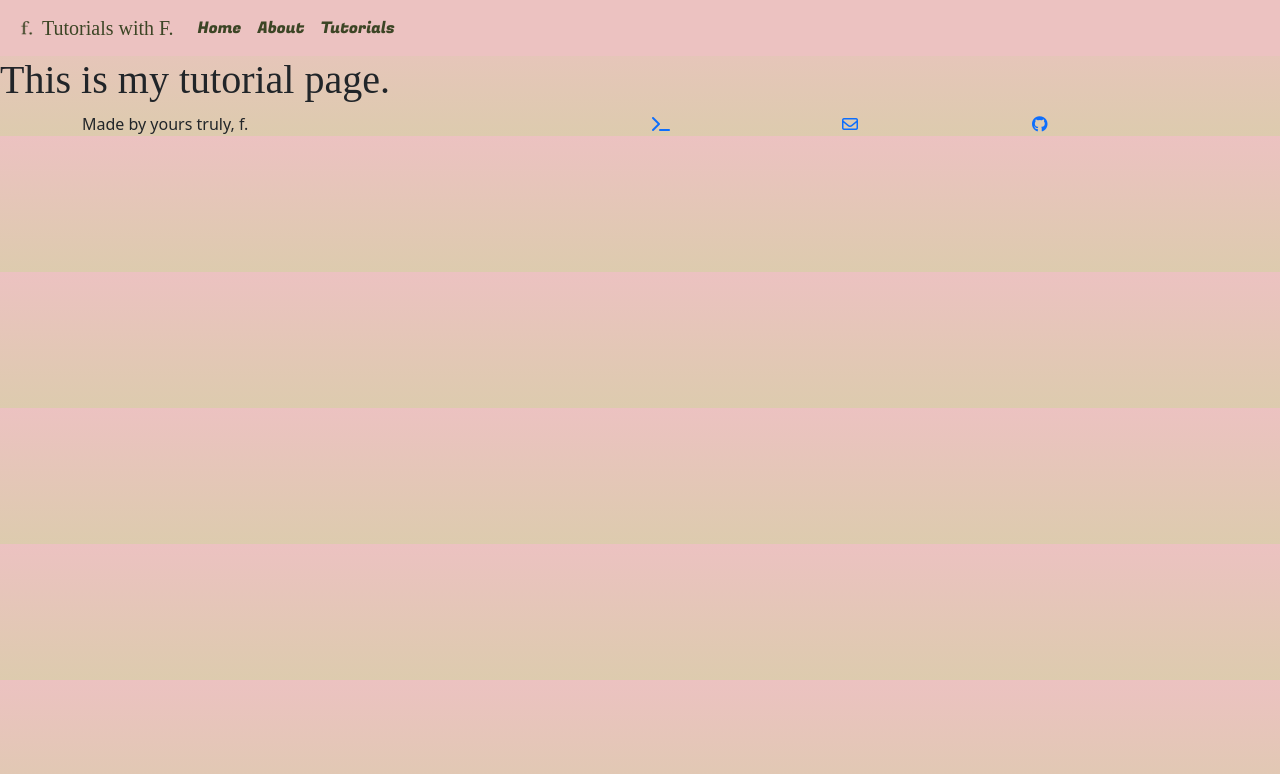
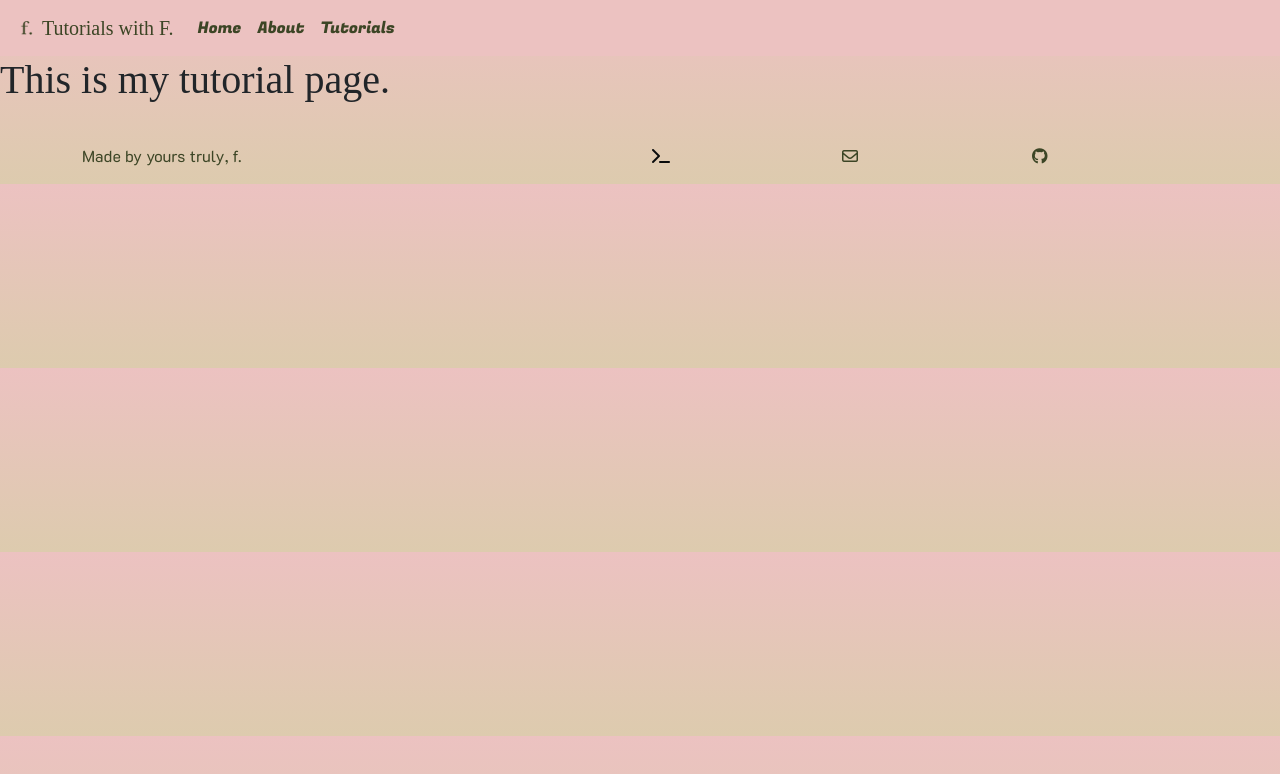
Before and after one commit to PKuzi01/tut-website.ppk, a React (Vite) app: page /tutorials in a window 1280 px wide. Shown: the top 774 px of the page. Built offline with nearby package versions, Linux system fonts and the light colour scheme; a web font is replaced by a local one.

Commit message:
fix icon sizes and position

```diff
--- /dev/null
+++ b/src/assets/style/Footer.css
@@ -0,0 +1,13 @@
+.row {
+    margin-top: 40px;
+}
+
+.footer-text {
+    color: #3c4525;
+}
+
+.footer-icon > a > i {
+    color: #3c4525;
+    width: 30px;
+    height: 30px;
+}
--- a/src/pages/Footer.jsx
+++ b/src/pages/Footer.jsx
@@ -1,21 +1,24 @@
 import React from "react";
+import "../assets/style/Footer.css";
 
 function Footer(){
     return(
         <div className="container">
            <div className="row">
-            <div className="col-6">Made by yours truly, f.</div>
-            <div className="col-2">
+            <div className="col-6">
+                <p className="footer-text">Made by yours truly, f.</p>
+            </div>
+            <div className="col-2 footer-icon">
                 <a href="https://portfolio-ppk.netlify.app/" title="Portfolio" target="_blank">
-                    <i className="fa-solid fa-terminal" style={{color: "#090a0b;"}}></i>
+                    <i className="fa-solid fa-terminal" style={{color: "#090a0b"}}></i>
                 </a>
             </div>
-            <div className="col-2">
+            <div className="col-2 footer-icon">
                 <a href="mailto:ilaphi@outlook.com" title="Mail" target="_blank">
                 <i class="fa-regular fa-envelope" style={{color: "#090a0b;"}}></i>
                 </a>
             </div>
-            <div className="col-2">
+            <div className="col-2 footer-icon">
                 <a href="https://github.com/PKuzi01" title="Github" target="_blank">
                     <i className="fa-brands fa-github" style={{color: "#090a0b;"}}></i>
                 </a>
```
